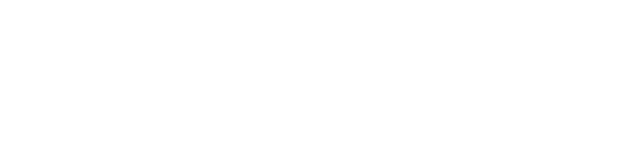
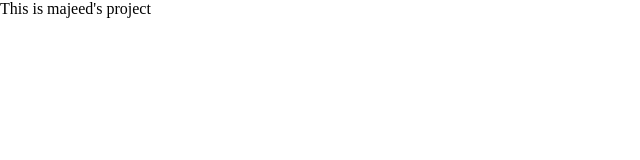
Before and after one commit to Nifemi2007/Landwey-Project, a plain HTML site: page index.html in a window 1280 px wide. Shown: the whole page, without its empty margins (0-640 px from the left). Drawn offline with Linux system fonts and the light colour scheme.

Commit message:
added a paragraph tag

```diff
--- a/index.html
+++ b/index.html
@@ -1,5 +1,6 @@
 <!DOCTYPE html>
 <html lang="en">
+
 <head>
   <meta charset="UTF-8" />
   <meta http-equiv="X-UA-Compatible" content="IE=edge" />
@@ -7,7 +8,10 @@
   <title>Landwey Project</title>
   <link rel="stylesheet" href="style.css" />
 </head>
+
 <body>
+  <p>This is majeed's project</p>
   <script src="./script.js"></script>
 </body>
+
 </html>
```
Lines whose indentation alone changed are shown as unchanged.
